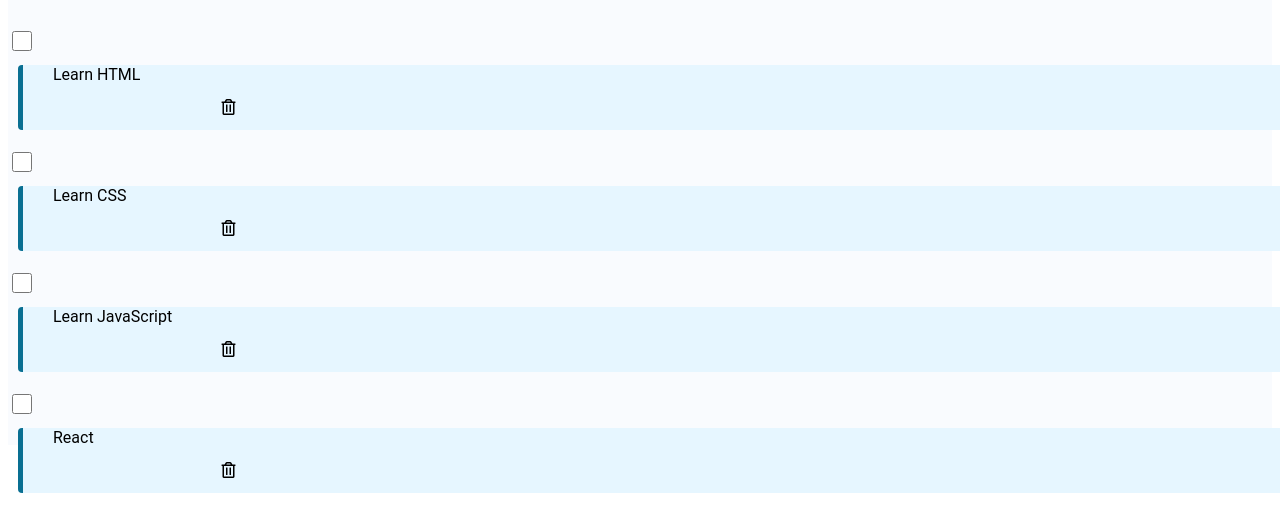
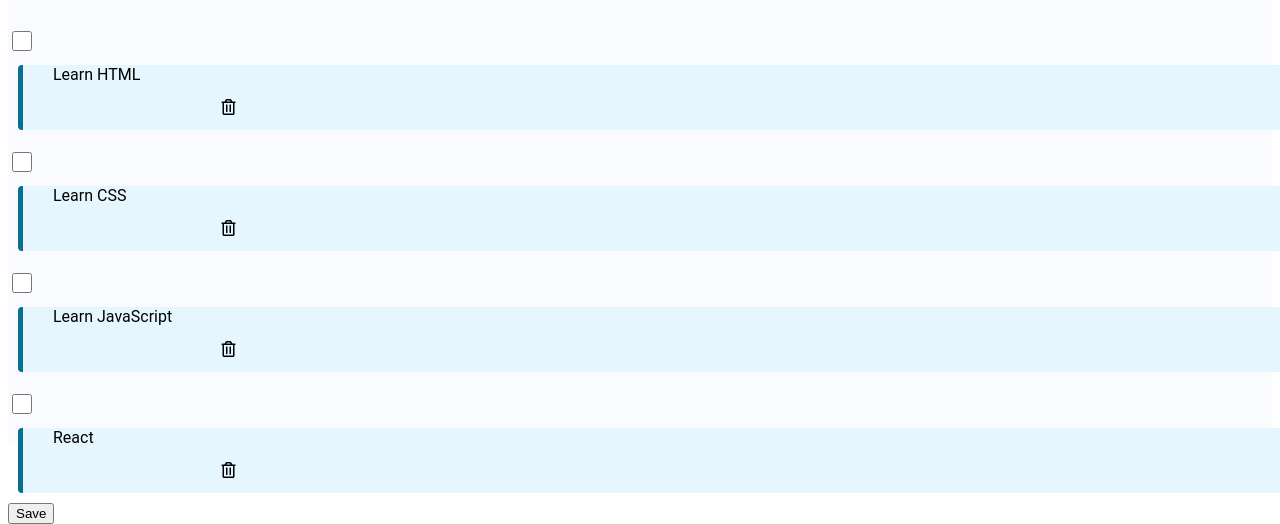
Before and after one commit to vagesh10/Todo-Application, a plain HTML site: page index.html in a window 1280 px wide. Shown: the part 375-899 px from the top of the page. Before the commit the page ends 868 px from the top, so only its background shows below. Drawn offline with Linux system fonts and the light colour scheme.

Commit message:
Update index.html

```diff
--- a/index.html
+++ b/index.html
@@ -29,6 +29,7 @@
               My <span class="todo-items-heading-subpart">Tasks</span>
             </h1>
             <ul class="todo-items-container" id="todoItemsContainer"></ul>
+              <button class="btn btn-primary" id="saveTodoButton">Save</button>
           </div>
         </div>
       </div>
```
